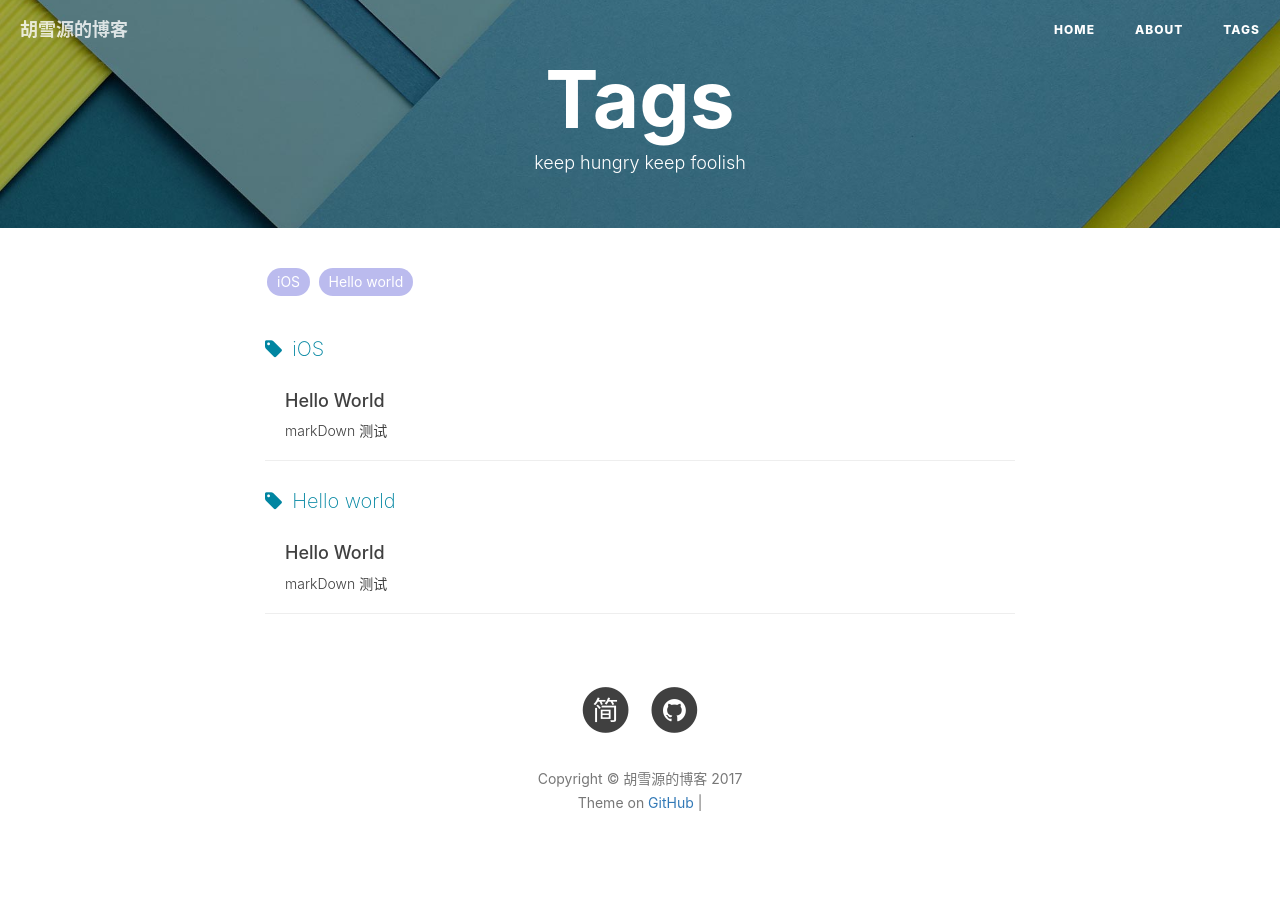
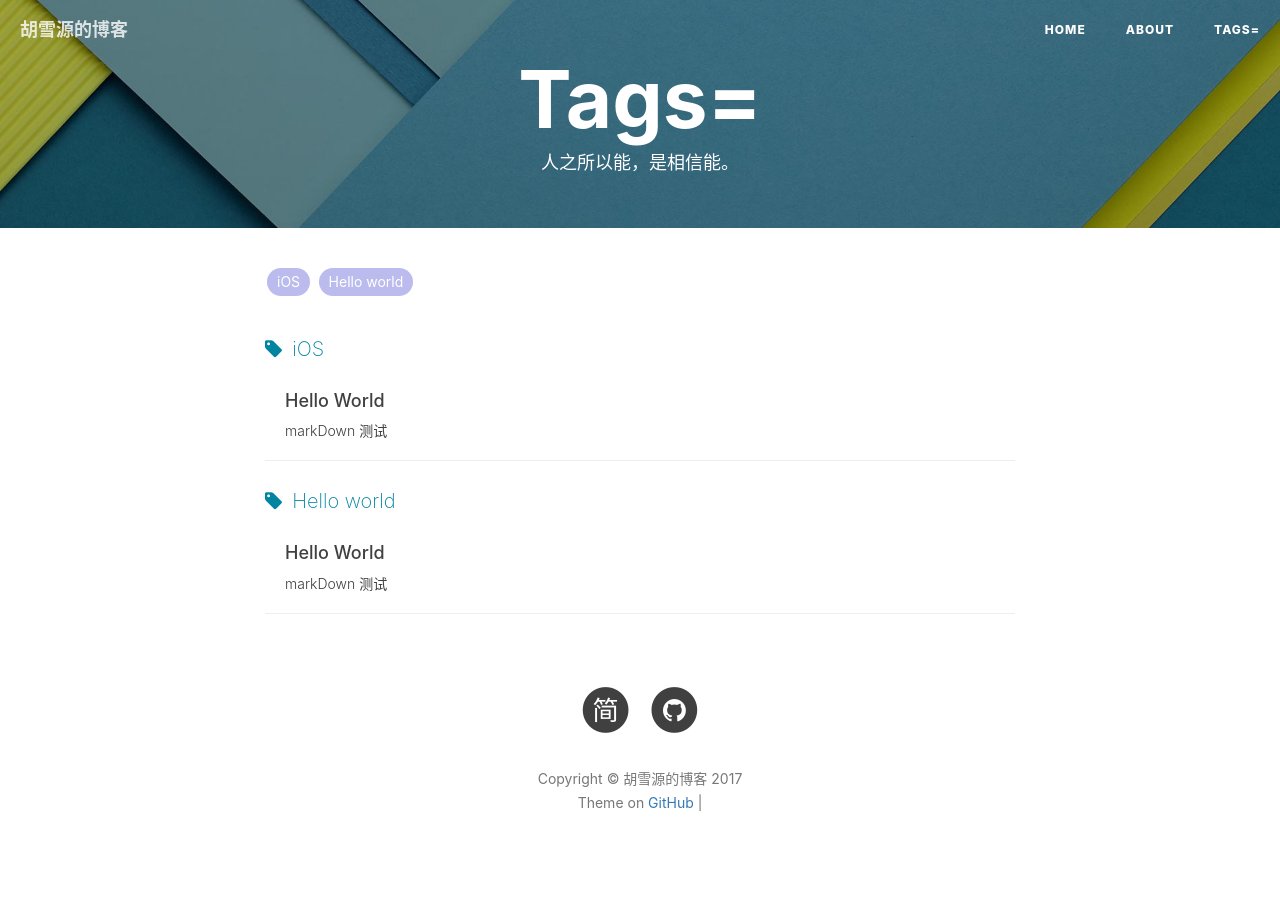
Before and after one commit to EdisonHXY/EdisonHXY.github.io, a Jekyll site: the page built from tags.html, in a window 1280 px wide. Built offline with Jekyll 4.4.1, drawn with Linux system fonts in a browser that asks for light colours; nearby versions of some CDN libraries; comment, search, counter and statistics services are not loaded.

Commit message:
修改Tag

```diff
--- a/tags.html
+++ b/tags.html
@@ -1,7 +1,7 @@
 ---
-title: Tags
+title: Tags=
 layout: default
-description: keep hungry keep foolish
+description: 人之所以能，是相信能。
 header-img: "img/tag-bg.jpg"
 ---
 
```
